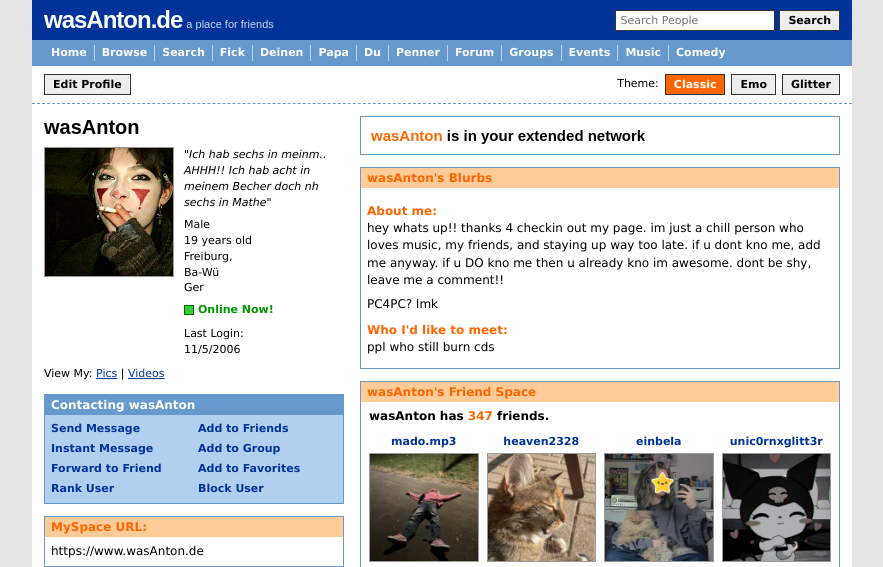
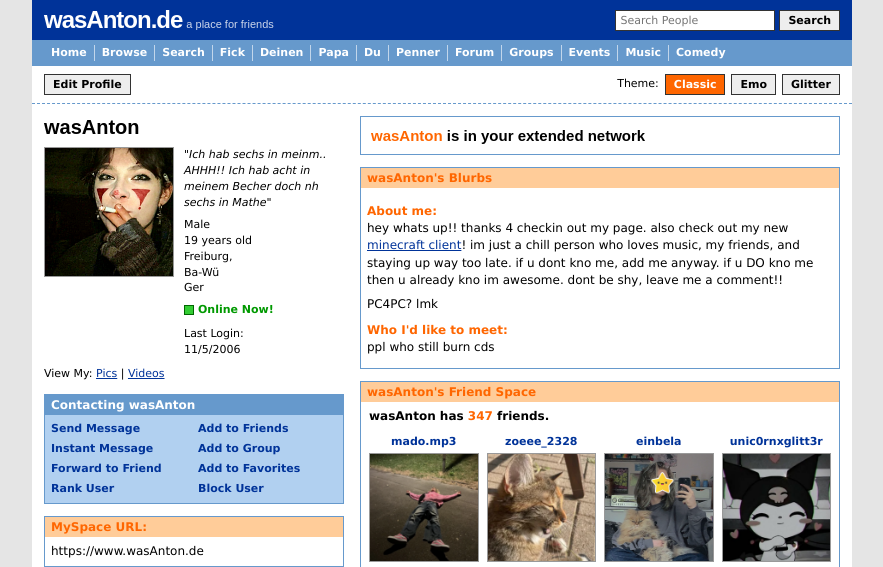
Before and after one commit to wasAnton/wasAnton.de, a plain HTML site: page index.html in a window 1280 px wide. Shown: the top 567 px of the page, without its empty margins (198-1081 px from the left). Drawn offline with Linux system fonts and the light colour scheme.

Commit message:
Update Code

```diff
--- a/index.html
+++ b/index.html
@@ -3,7 +3,7 @@
 <head>
 <meta charset="utf-8" />
 <meta name="viewport" content="width=device-width, initial-scale=1" />
-<title>MySpace.com | Your Name Here</title>
+<title>WasAnton.de | Anton</title>
 <style>
   :root {
     --bg: #e5e5e5;
@@ -241,7 +241,7 @@
         <h2><span data-name>wasAnton</span>'s Blurbs</h2>
         <div class="inner">
           <h3>About me:</h3>
-          <p data-edit>hey whats up!! thanks 4 checkin out my page. im just a chill person who loves music, my friends, and staying up way too late. if u dont kno me, add me anyway. if u DO kno me then u already kno im awesome. dont be shy, leave me a comment!!</p>
+          <p data-edit>hey whats up!! thanks 4 checkin out my page. also check out my new <a href="https://dreck.wasanton.de">minecraft client</a>! im just a chill person who loves music, my friends, and staying up way too late. if u dont kno me, add me anyway. if u DO kno me then u already kno im awesome. dont be shy, leave me a comment!!</p>
           <p data-edit>PC4PC? lmk</p>
           <h3>Who I'd like to meet:</h3>
           <p data-edit>ppl who still burn cds</p>
@@ -253,7 +253,7 @@
         <div class="count"><span data-name>wasAnton</span> has <em>347</em> friends.</div>
         <div class="top8">
           <a href="#"><span data-edit>mado.mp3</span><img src="./img/f1.png" alt="" /></a>
-          <a href="#"><span data-edit>heaven2328</span><img src="./img/f2.png" alt="" /></a>
+          <a href="#"><span data-edit>zoeee_2328</span><img src="./img/f2.png" alt="" /></a>
           <a href="#"><span data-edit>einbela</span><img src="./img/f3.png" alt="" /></a>
           <a href="#"><span data-edit>unic0rnxglitt3r</span><img src="./img/f4.png" alt="" /></a>
           <a href="#"><span data-edit>einlasse</span><img src="./img/f5.png" alt="" /></a>
```
